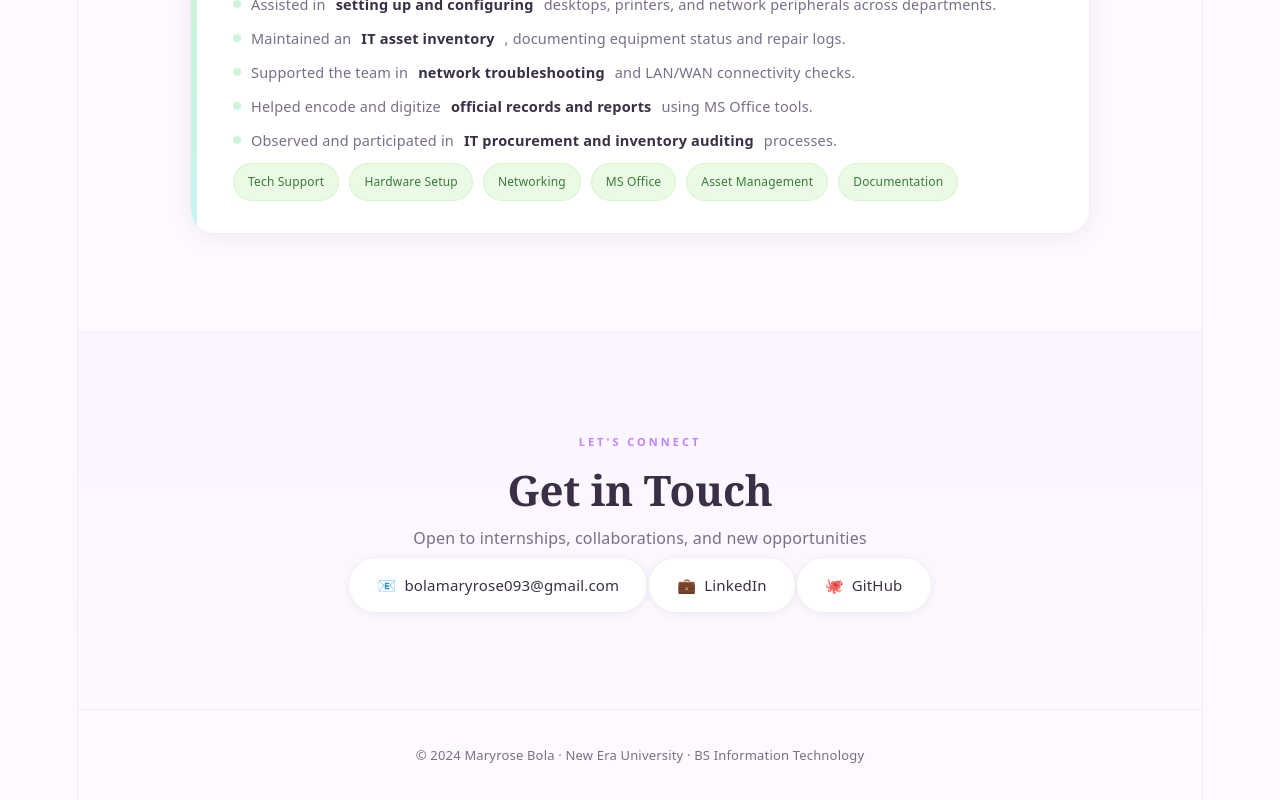
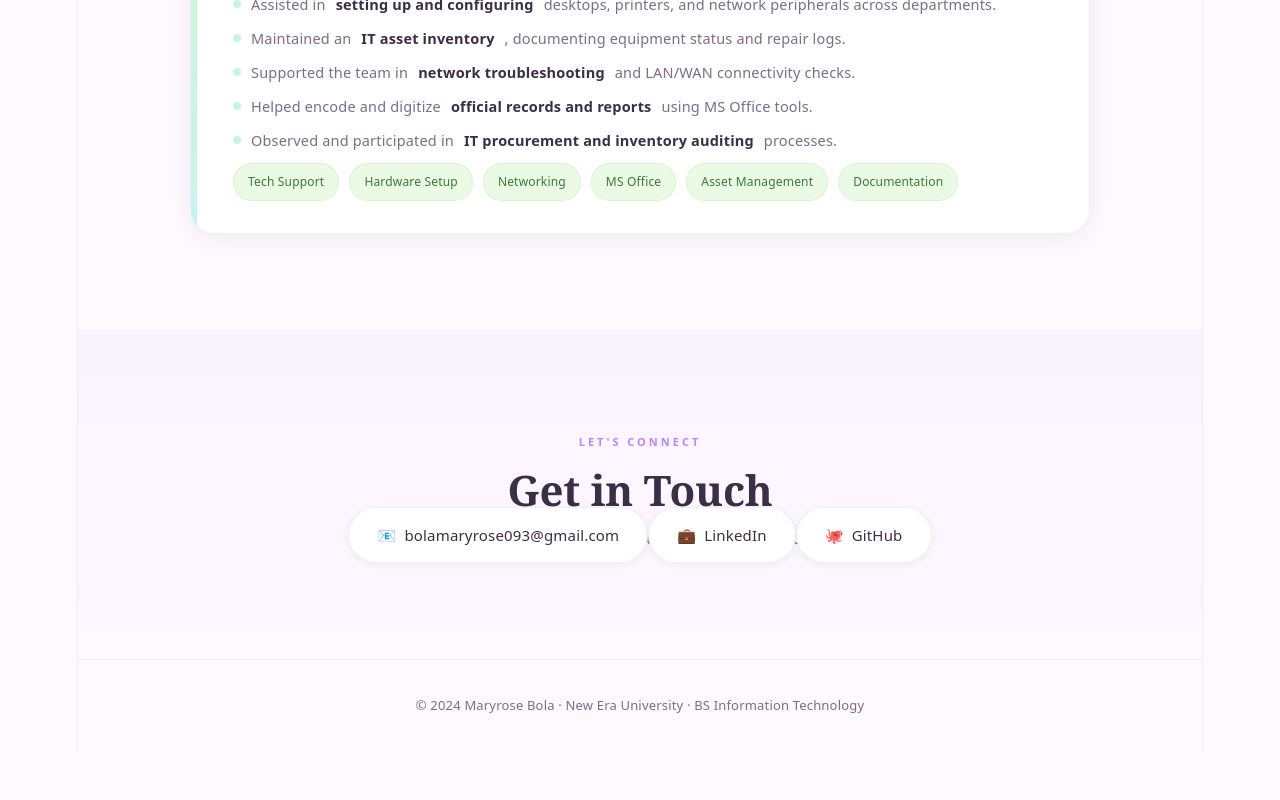
Before and after one commit to MariaRosa03/My_portfolio, a React (Vite) app: page / in a window 1280 px wide. Shown: the part 2849-3649 px from the top of the page. After the commit the page ends 3599 px from the top, so only its background shows below. Built offline with nearby package versions, Linux system fonts and the light colour scheme.

Commit message:
update css V10

```diff
--- a/src/App.css
+++ b/src/App.css
@@ -575,9 +575,9 @@
 .contact-row {
   display: flex;
   flex-wrap: wrap;
-  gap: -50px;
+  gap: -100px;
   justify-content: center;
-  margin-top: -50px;
+  margin-top: -100px;
 }
 
 .contact-pill {
```
